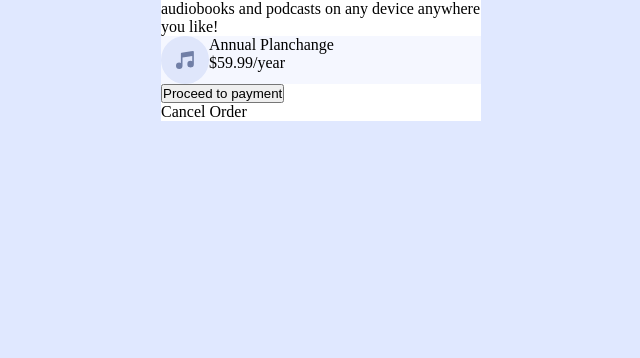
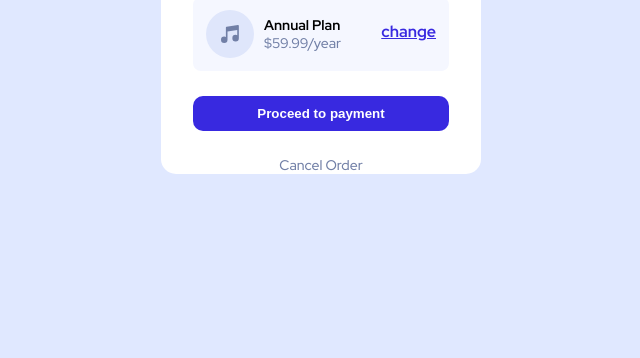
Before and after one commit to Dreez007/Frontend-Mentor-Order-Summary-Component, a plain HTML site: page index.html in a window 1280 px wide. Shown: the part 442-800 px from the top of the page, without its empty margins (319-959 px from the left). Drawn offline with Linux system fonts and the light colour scheme.

Commit message:
third commit

```diff
--- a/index.html
+++ b/index.html
@@ -15,13 +15,13 @@
         <div id="pricing-box">
             <img src="./images/icon-music.svg">
             <div id="pricing">
-                <p>Annual Plan</p>
-                <p>$59.99/year</p>
+                <p style="font-size:14px;font-weight:bold;">Annual Plan</p>
+                <p style="font-size:14px;color:hsl(224, 23%, 55%);">$59.99/year</p>
             </div>
-            <p>change</p>
+            <p id="right-p">change</p>
         </div>
         <button>Proceed to payment</button>
-        <p>Cancel Order</p>
+        <p style="text-align:center;color:hsl(224, 23%, 55%);font-size:14px;">Cancel Order</p>
     </main>
 </body>
 </html>
--- a/style.css
+++ b/style.css
@@ -5,6 +5,7 @@
     padding: 0;
 }
 body{
+    font-family: 'Red Hat Display';
     background-color: hsl(225, 100%, 94%);
     display: flex;
     height: 100vh;
@@ -13,8 +14,7 @@ main{
     margin: auto;
     width: 25%;
     background-color: white;
-    border-top-left-radius: 15px;
-    border-top-right-radius: 15px;
+    border-radius: 15px;
 }
 #big-img{
     width: 100%;
@@ -24,7 +24,28 @@ main{
 #pricing-box{
     background-color: hsl(225, 100%, 98%);
     display: flex;
+    width: 80%;
+    margin: auto;
+    border-radius: 8px;
+    padding: 13px;
+}
+#right-p{
+    margin: 11px 0 11px auto ;
+    text-decoration: underline;
+    color: hsl(245, 75%, 52%);
+    font-weight: bold;
 }
 #pricing{
-
+    margin: auto 10px;
 }
+button{
+    width: 80%;
+    padding: 10px;
+    border-radius: 10px;
+    background-color: hsl(245, 75%, 52%);
+    color: white;
+    border: none;
+    margin: 25px 10%;
+    font-weight: bold;
+    box-shadow: 10px;
+}
```
